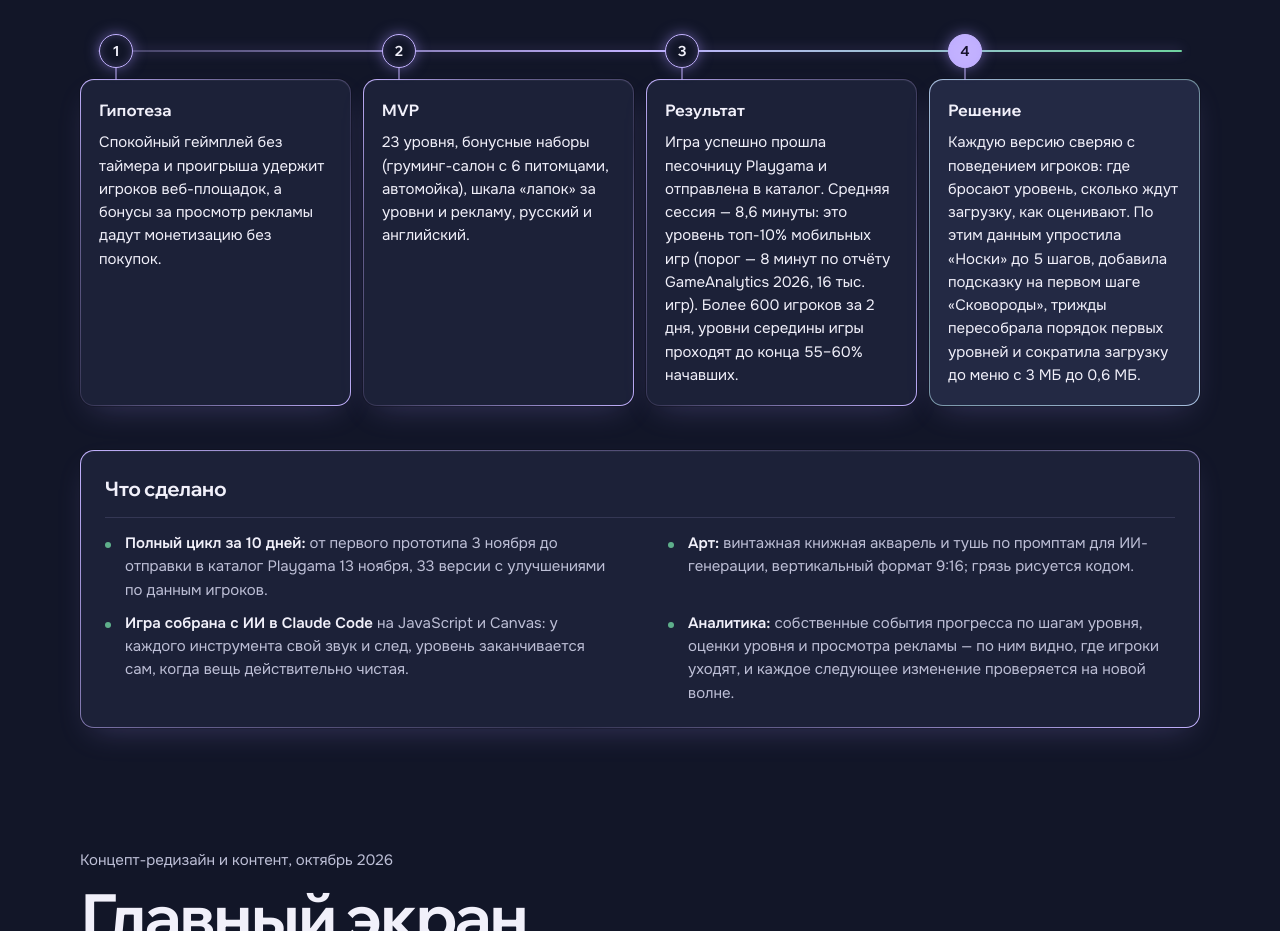
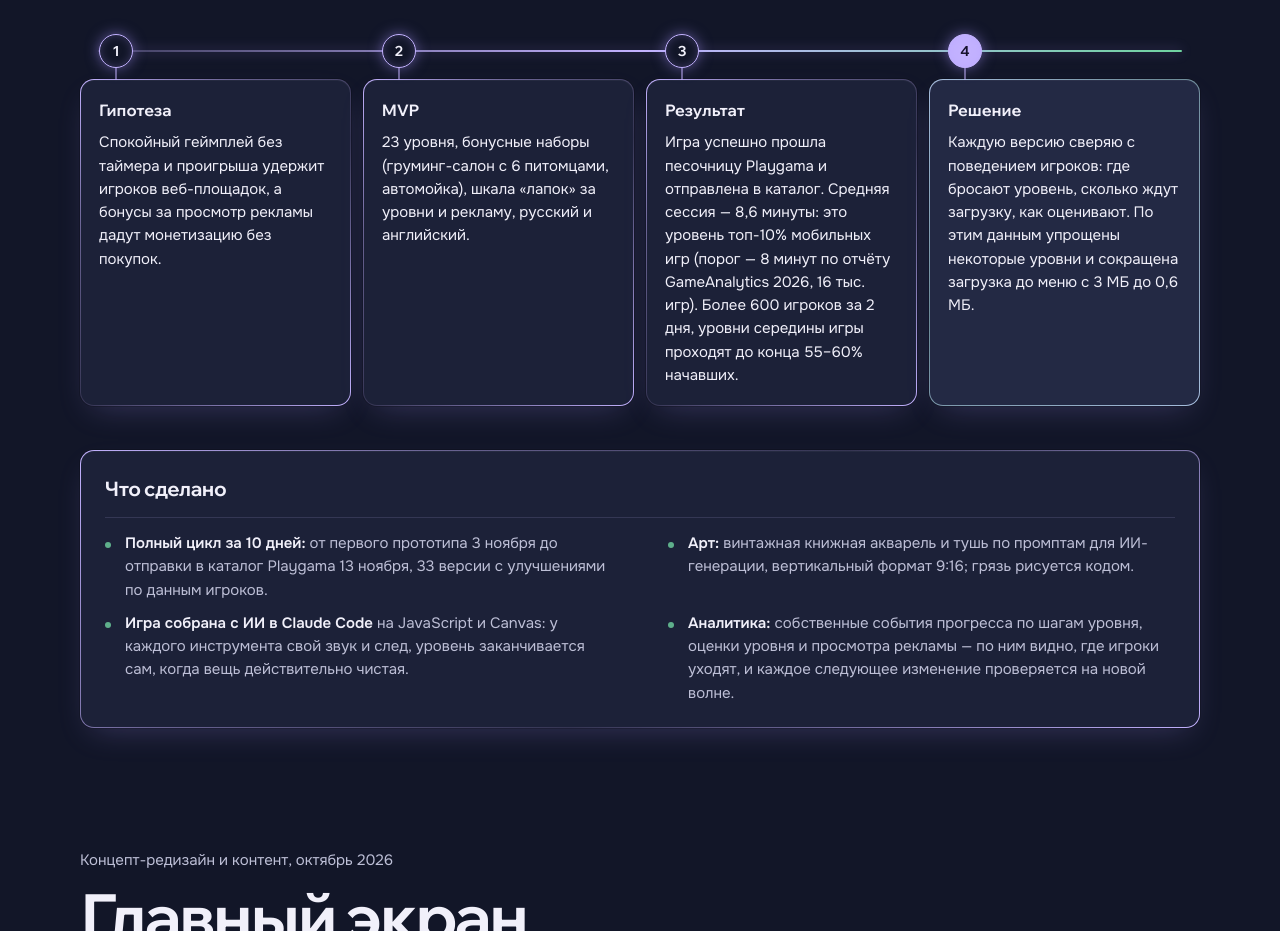
Before and after one commit to alenasivakovan-art/portfolio, a plain HTML site: page index.html in a window 1280 px wide. Shown: the part 8540-9471 px from the top of the page. Drawn offline with Linux system fonts and the light colour scheme.

Commit message:
Кейс игры: короче формулировка решения

```diff
--- a/index.html
+++ b/index.html
@@ -593,7 +593,7 @@ figure { margin: 0; }
     <div><span class="label">Гипотеза</span><p>Спокойный геймплей без таймера и проигрыша удержит игроков веб-площадок, а бонусы за просмотр рекламы дадут монетизацию без покупок.</p></div>
     <div><span class="label">MVP</span><p>23 уровня, бонусные наборы (груминг-салон с 6 питомцами, автомойка), шкала «лапок» за уровни и рекламу, русский и английский.</p></div>
     <div><span class="label">Результат</span><p>Игра успешно прошла песочницу Playgama и отправлена в каталог. Средняя сессия — 8,6 минуты: это уровень топ-10% мобильных игр (порог — 8 минут по отчёту GameAnalytics 2026, 16 тыс. игр). Более 600 игроков за 2 дня, уровни середины игры проходят до конца 55–60% начавших.</p></div>
-    <div class="k-metric"><span class="label">Решение</span><p>Каждую версию сверяю с поведением игроков: где бросают уровень, сколько ждут загрузку, как оценивают. По этим данным упростила «Носки» до 5 шагов, добавила подсказку на первом шаге «Сковороды», трижды пересобрала порядок первых уровней и сократила загрузку до меню с 3 МБ до 0,6 МБ.</p></div>
+    <div class="k-metric"><span class="label">Решение</span><p>Каждую версию сверяю с поведением игроков: где бросают уровень, сколько ждут загрузку, как оценивают. По этим данным упрощены некоторые уровни и сокращена загрузка до меню с 3 МБ до 0,6 МБ.</p></div>
   </div>
 
   <div class="cols">
```
